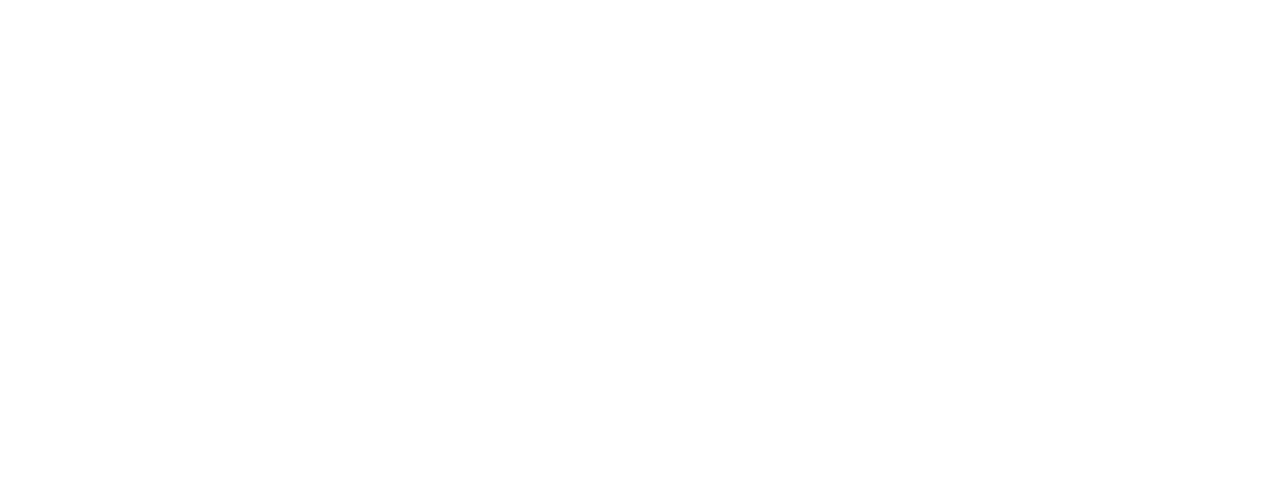
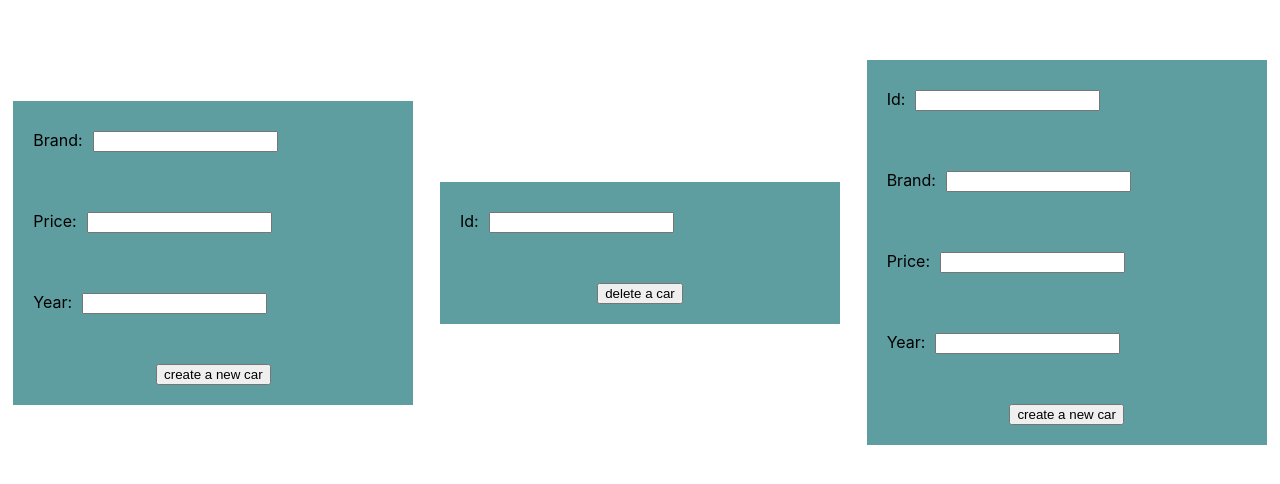
Before and after one commit to zwiebelito/okten_react_learning, a React (Create React App) app: page / in a window 1280 px wide. Shown: the part 140-624 px from the top of the page. Built offline with nearby package versions, Linux system fonts and the light colour scheme.

Commit message:
hw4_task2

```diff
--- a/package.json
+++ b/package.json
@@ -8,6 +8,7 @@
     "@testing-library/user-event": "^13.5.0",
     "react": "^18.2.0",
     "react-dom": "^18.2.0",
+    "react-hook-form": "^7.45.1",
     "react-scripts": "5.0.1",
     "web-vitals": "^2.1.4"
   },
--- /dev/null
+++ b/src/App.css
@@ -0,0 +1,5 @@
+.root {
+    display: flex;
+    justify-content: space-around;
+    align-items: center;
+}
--- a/src/App.js
+++ b/src/App.js
@@ -1,9 +1,15 @@
 import React from 'react';
+import "./App.css"
+import Creator from "./components/Creator/Creator";
+import Deleter from "./components/Deleter/Deleter";
+import Updater from "./components/Updater/Updater";
 
 const App = () => {
     return (
-        <div>
-
+        <div className='root'>
+          <Creator />
+            <Deleter />
+            <Updater />
         </div>
     );
 };
--- /dev/null
+++ b/src/components/Creator/Creator.js
@@ -0,0 +1,42 @@
+import React from 'react';
+import {useForm} from "react-hook-form";
+import styles from "./Creator.module.css"
+
+const Creator = () => {
+
+    const {handleSubmit, register} = useForm()
+
+    const onSubmit = (data) => {
+        fetch('http://owu.linkpc.net/carsAPI/v1/cars', {
+            method: "POST",
+            body: JSON.stringify(data),
+            headers: {
+                'Content-type': 'application/json; charset=UTF-8',
+            }
+        })
+            .then((res)=> res.json())
+            .then((data)=> console.log(data))
+    }
+
+    return (
+        <div className={styles.wrapper}>
+            <form onSubmit={handleSubmit(onSubmit)}>
+                <label>
+                    Brand:
+                    <input type="text" {...register("brand")}/>
+                </label>
+                <label>
+                    Price:
+                    <input type="text" {...register("price")}/>
+                </label>
+                <label>
+                    Year:
+                    <input type="text" {...register("year")}/>
+                </label>
+                <input type="submit" value="create a new car" className={styles.submit}/>
+            </form>
+        </div>
+    );
+};
+
+export default Creator;
--- /dev/null
+++ b/src/components/Creator/Creator.module.css
@@ -0,0 +1,24 @@
+.wrapper {
+    margin-top: 200px;
+    width: 400px;
+}
+
+.wrapper > form {
+    background-color: cadetblue;
+    display: flex;
+    justify-content: center;
+    flex-direction: column;
+    align-items: flex-start;
+}
+
+form > label {
+    margin: 20px;
+}
+
+label > input {
+    margin: 10px;
+}
+
+.submit {
+    margin: 20px auto;
+}
--- /dev/null
+++ b/src/components/Deleter/Deleter.js
@@ -0,0 +1,30 @@
+import React from 'react';
+import {useForm} from "react-hook-form";
+import styles from "./Deleter.module.css"
+
+const Deleter = () => {
+
+    const {handleSubmit, register} = useForm()
+
+    const onSubmit = (data) => {
+        fetch(`http://owu.linkpc.net/carsAPI/v1/cars/${data.id}`, {
+            method: "DELETE"
+        })
+            /*.then((res)=> res.json())
+            .then((data)=> console.log(data))*/
+    }
+
+    return (
+        <div className={styles.wrapper}>
+            <form onSubmit={handleSubmit(onSubmit)}>
+                <label>
+                    Id:
+                    <input type="text" {...register("id")}/>
+                </label>
+                <input type="submit" value="delete a car" className={styles.submit}/>
+            </form>
+        </div>
+    );
+};
+
+export default Deleter;
--- /dev/null
+++ b/src/components/Deleter/Deleter.module.css
@@ -0,0 +1,24 @@
+.wrapper {
+    margin-top: 200px;
+    width: 400px;
+}
+
+.wrapper > form {
+    background-color: cadetblue;
+    display: flex;
+    justify-content: center;
+    flex-direction: column;
+    align-items: flex-start;
+}
+
+form > label {
+    margin: 20px;
+}
+
+label > input {
+    margin: 10px;
+}
+
+.submit {
+    margin: 20px auto;
+}
--- /dev/null
+++ b/src/components/Updater/Updater.js
@@ -0,0 +1,46 @@
+import React from 'react';
+import {useForm} from "react-hook-form";
+import styles from "./Updater.module.css"
+
+const Creator = () => {
+
+    const {handleSubmit, register} = useForm()
+
+    const onSubmit = (data) => {
+        fetch(`http://owu.linkpc.net/carsAPI/v1/cars/${data.id}`, {
+            method: "PATCH",
+            body: JSON.stringify(data),
+            headers: {
+                'Content-type': 'application/json; charset=UTF-8',
+            }
+        })
+            .then((res)=> res.json())
+            .then((data)=> console.log(data))
+    }
+
+    return (
+        <div className={styles.wrapper}>
+            <form onSubmit={handleSubmit(onSubmit)}>
+                <label>
+                    Id:
+                    <input type="text" {...register("id")}/>
+                </label>
+                <label>
+                    Brand:
+                    <input type="text" {...register("brand")}/>
+                </label>
+                <label>
+                    Price:
+                    <input type="text" {...register("price")}/>
+                </label>
+                <label>
+                    Year:
+                    <input type="text" {...register("year")}/>
+                </label>
+                <input type="submit" value="create a new car" className={styles.submit}/>
+            </form>
+        </div>
+    );
+};
+
+export default Creator;
--- /dev/null
+++ b/src/components/Updater/Updater.module.css
@@ -0,0 +1,24 @@
+.wrapper {
+    margin-top: 200px;
+    width: 400px;
+}
+
+.wrapper > form {
+    background-color: cadetblue;
+    display: flex;
+    justify-content: center;
+    flex-direction: column;
+    align-items: flex-start;
+}
+
+form > label {
+    margin: 20px;
+}
+
+label > input {
+    margin: 10px;
+}
+
+.submit {
+    margin: 20px auto;
+}
```
Also changed, not shown: 1 other file (tests, documents, lock files or other folders).
